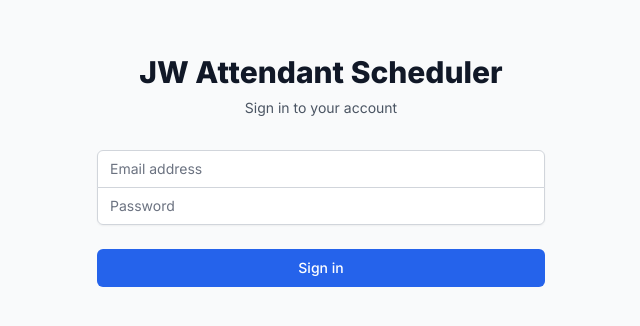
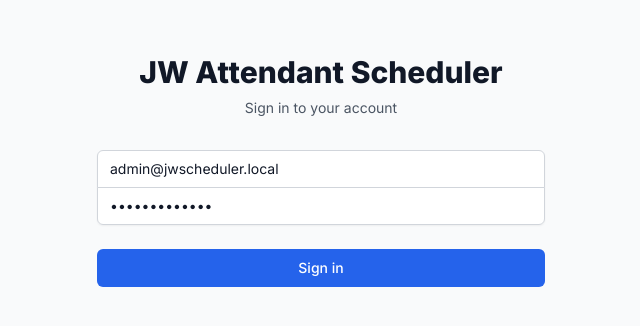
Before and after one commit to heybearc/jw-attendant-scheduler, a Next.js app: page /auth/signin in a window 1280 px wide. Shown: the part 242-568 px from the top of the page, without its empty margins (319-959 px from the left). Built offline with nearby package versions, Linux system fonts and the light colour scheme; no server answers.

Commit message:
Fix React hydration issue in login form
- Add mounted state to prevent hydration mismatch
- Pre-populate credentials for testing
- Add loading state during hydration
- Ensure client-side JavaScript properly attaches

```diff
--- a/app/auth/signin/page.tsx
+++ b/app/auth/signin/page.tsx
@@ -1,14 +1,19 @@
 'use client'
 
-import { useState } from 'react'
+import { useState, useEffect } from 'react'
 import { useRouter } from 'next/navigation'
 
 export default function SignIn() {
-  const [email, setEmail] = useState('')
-  const [password, setPassword] = useState('')
+  const [email, setEmail] = useState('admin@jwscheduler.local')
+  const [password, setPassword] = useState('AdminPass123!')
   const [error, setError] = useState('')
   const [loading, setLoading] = useState(false)
+  const [mounted, setMounted] = useState(false)
   const router = useRouter()
+
+  useEffect(() => {
+    setMounted(true)
+  }, [])
 
   const handleSubmit = async (e: React.FormEvent) => {
     e.preventDefault()
@@ -36,6 +41,14 @@ export default function SignIn() {
     } finally {
       setLoading(false)
     }
+  }
+
+  if (!mounted) {
+    return (
+      <div className="min-h-screen flex items-center justify-center bg-gray-50">
+        <div className="text-gray-500">Loading...</div>
+      </div>
+    )
   }
 
   return (
```
